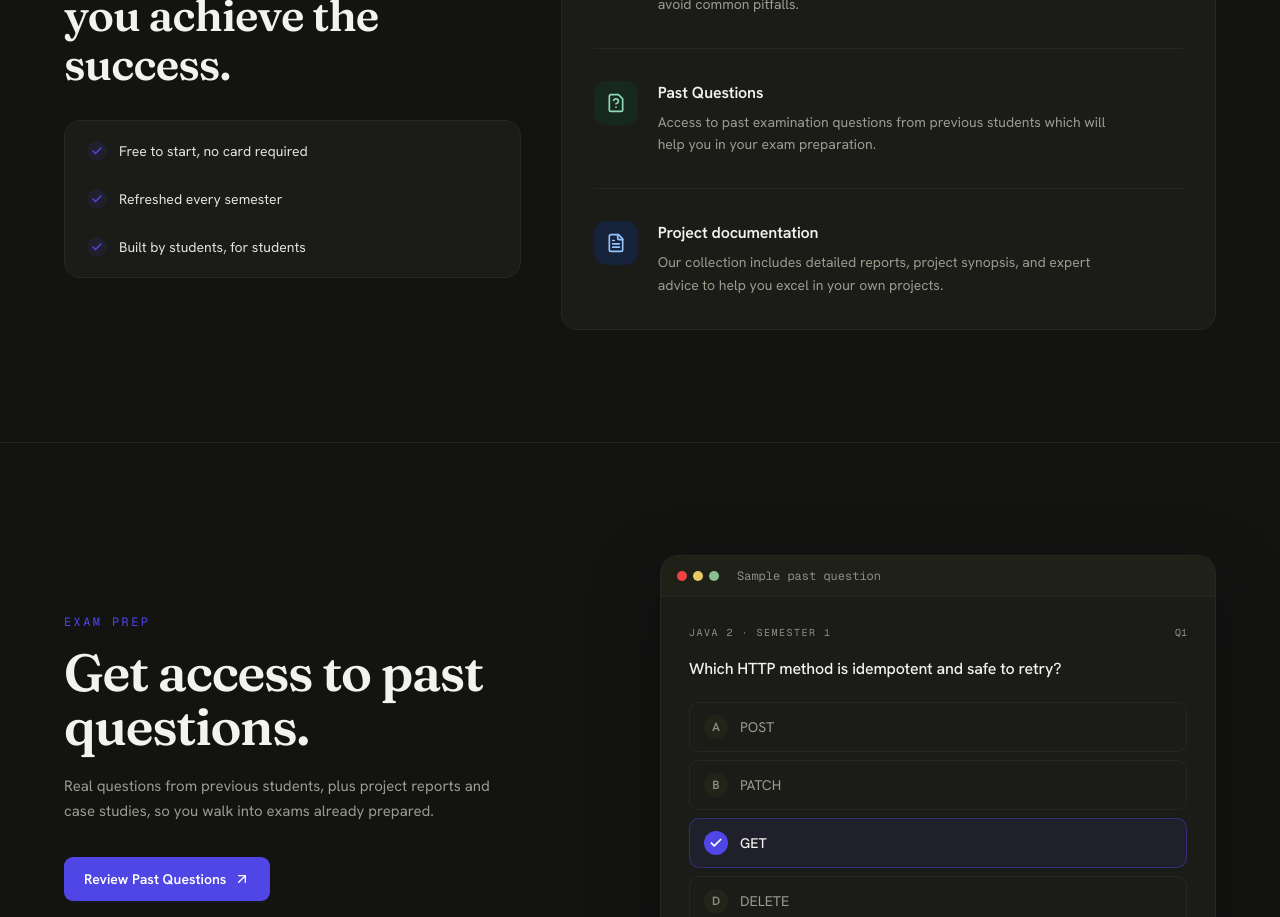
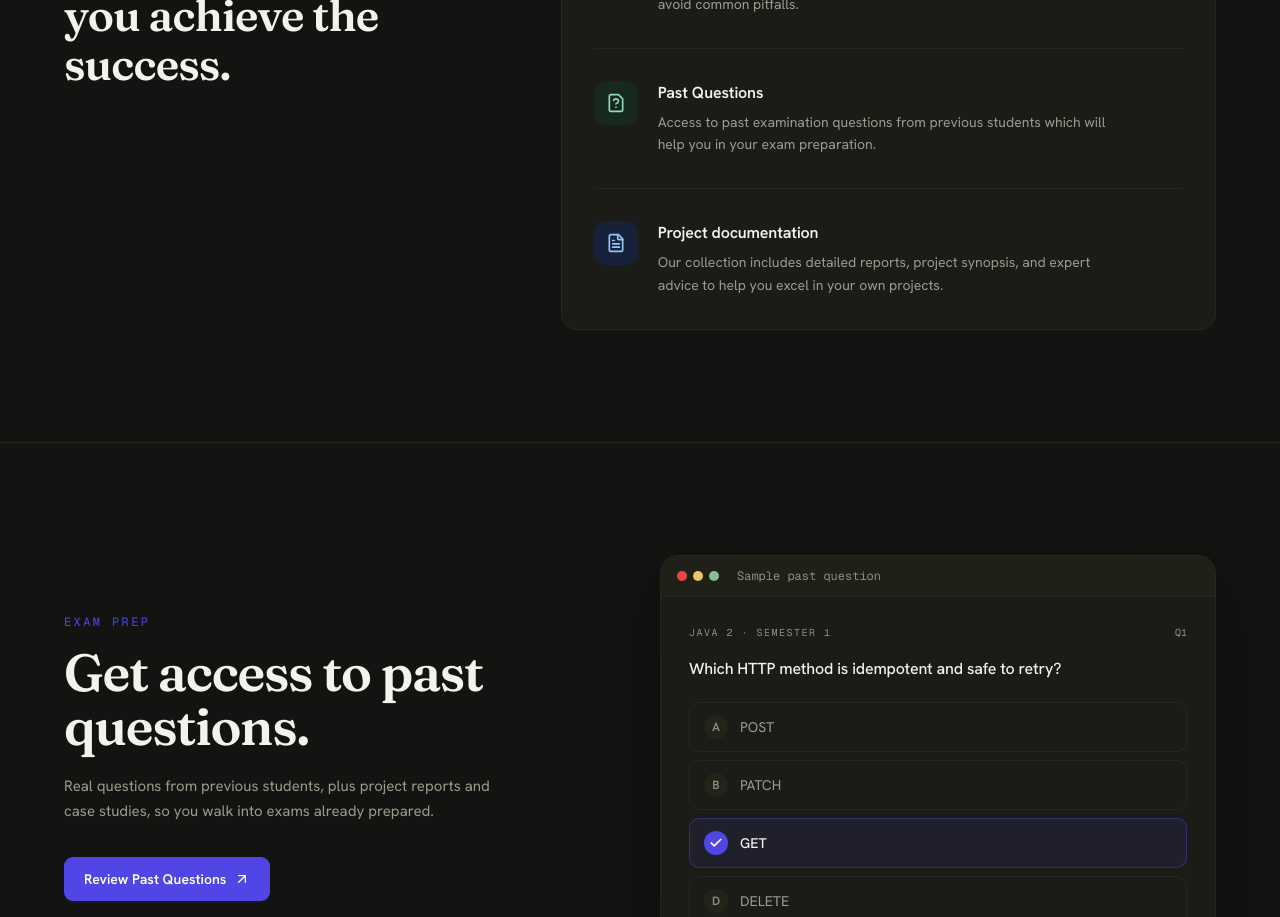
Before and after one commit to somkenemuscle/AppVarsity, a Next.js app: page / in a window 1280 px wide. Shown: the part 1220-2137 px from the top of the page. Built offline with nearby package versions, Linux system fonts and the light colour scheme; no server answers.

Commit message:
Remove guarantees checklist from Services section

```diff
--- a/components/shared/Services.tsx
+++ b/components/shared/Services.tsx
@@ -1,4 +1,4 @@
-import { Lightbulb, FileQuestion, FileText, LucideIcon, Check } from "lucide-react"
+import { Lightbulb, FileQuestion, FileText, LucideIcon } from "lucide-react"
 import { features } from "@/constants/features"
 
 const icons: Record<string, LucideIcon> = {
@@ -13,12 +13,6 @@ const chipStyles = [
     "bg-[#16213a] text-[#93c5fd]",
 ]
 
-const guarantees = [
-    "Free to start, no card required",
-    "Refreshed every semester",
-    "Built by students, for students",
-]
-
 export default function Services() {
     return (
         <div id='service' className="bg-[#131412] border-t border-[#26271f] py-24 md:py-28 px-6 md:px-8">
@@ -29,17 +23,6 @@ export default function Services() {
                         <h2 className="mt-3 font-display font-[650] text-[clamp(30px,3.6vw,44px)] leading-[1.1] tracking-[-0.02em] text-[#f4f2ec]">
                             We provide the info, you achieve the success.
                         </h2>
-
-                        <div className="mt-8 flex flex-col gap-1 rounded-2xl border border-[#26271f] bg-[#1b1c18] p-2">
-                            {guarantees.map((item) => (
-                                <div key={item} className="flex items-center gap-3 rounded-xl px-3.5 py-3 text-sm text-[#e4e2da] transition-colors hover:bg-[#1f2018]">
-                                    <span className="flex h-5 w-5 shrink-0 items-center justify-center rounded-full bg-[#4f46e5]/10">
-                                        <Check className="h-3 w-3 text-[#4f46e5]" strokeWidth={3} />
-                                    </span>
-                                    {item}
-                                </div>
-                            ))}
-                        </div>
                     </div>
                 </div>
 
```
